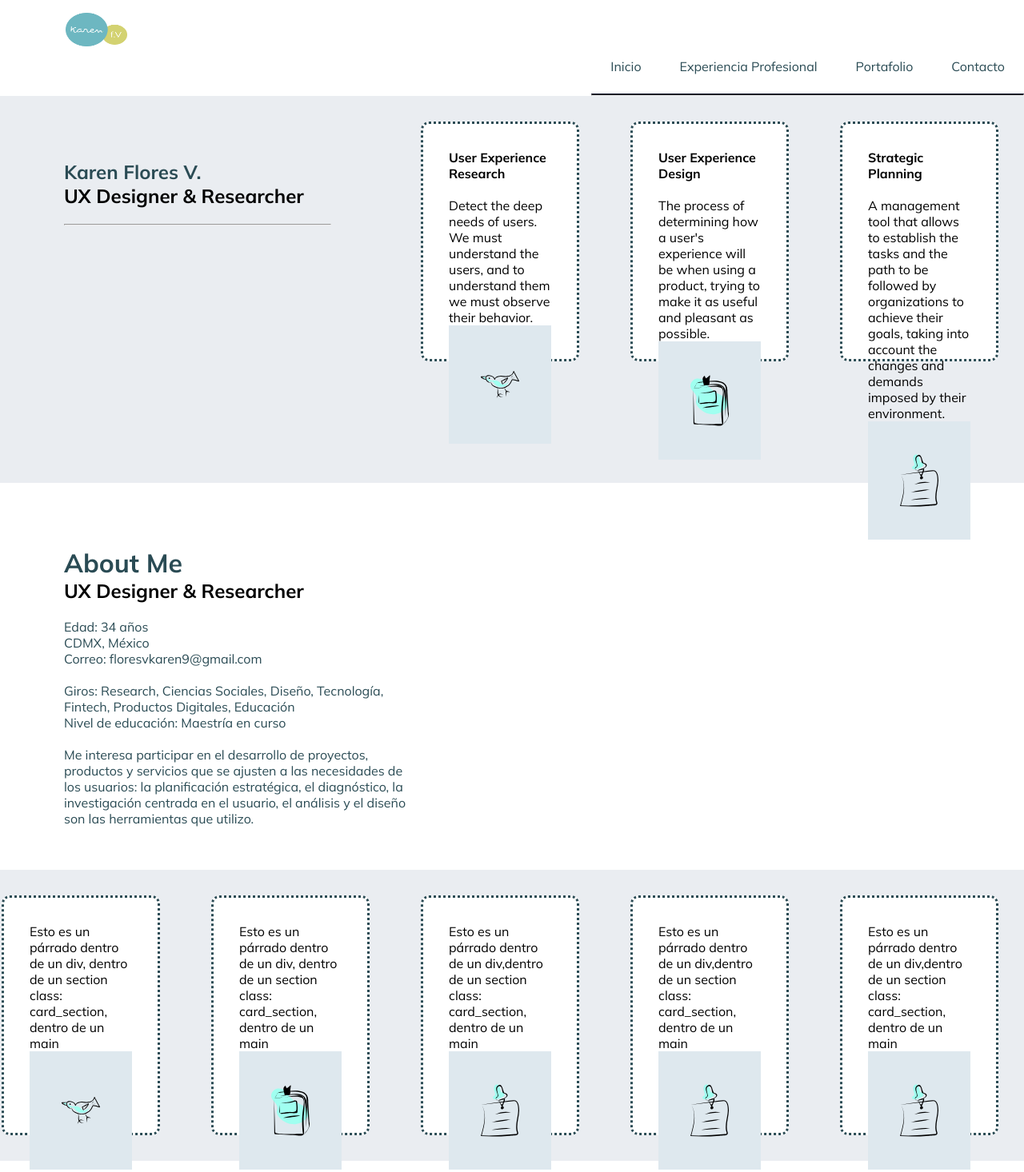
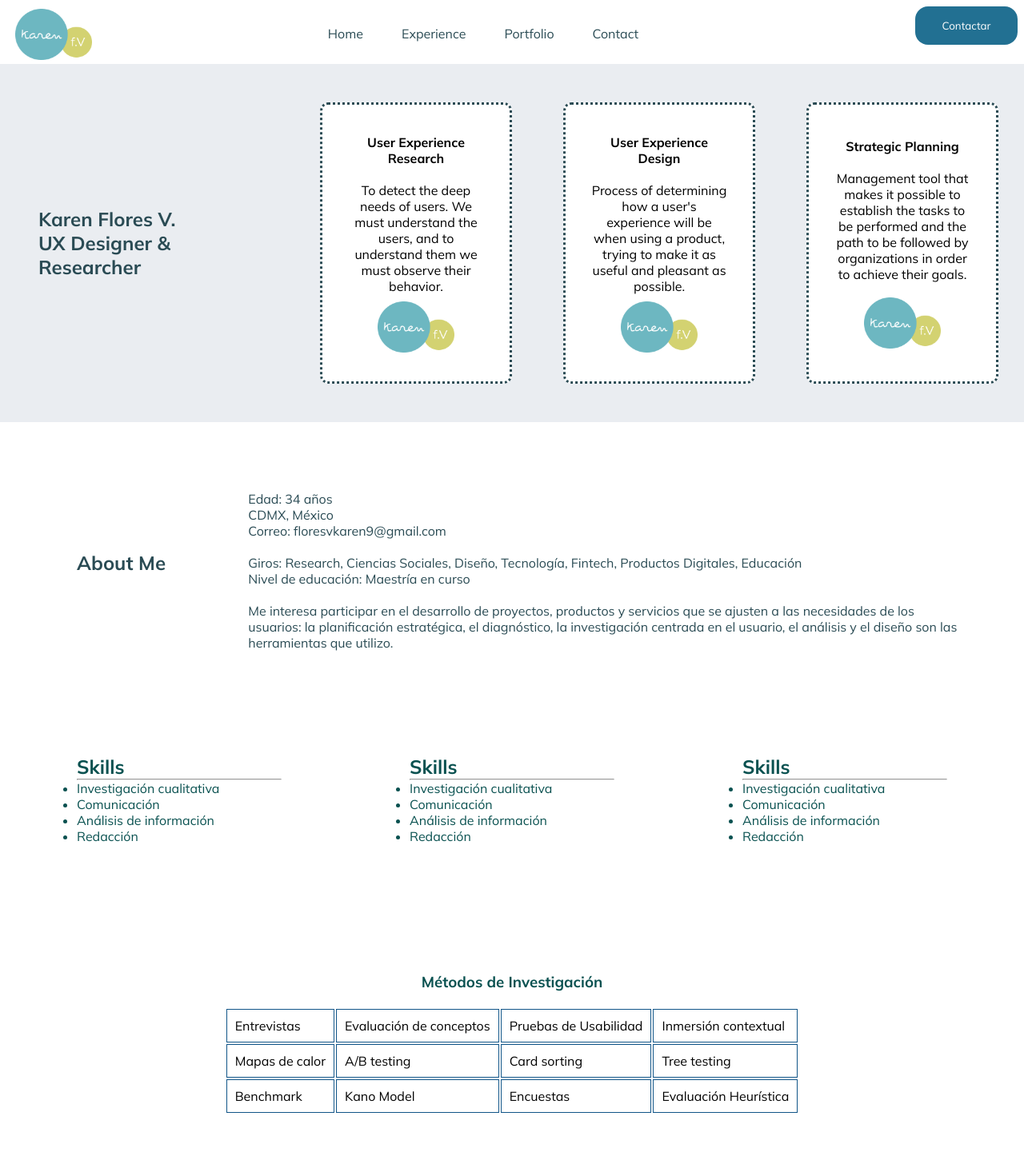
Before and after one commit to NinaWup/cvkaren_devef, a plain HTML site: page index.html in a window 1280 px wide. Shown: the top 1466 px of the page at 80% size. Drawn offline with Linux system fonts and the light colour scheme.

Commit message:
new flexbox style

```diff
--- a/index.html
+++ b/index.html
@@ -7,6 +7,7 @@
     <meta name="viewport" content="width=device-width, initial-scale=1.0">
     <link rel="preconnect" href="https://fonts.googleapis.com">
     <link rel="preconnect" href="https://fonts.gstatic.com" crossorigin>
+    <link rel="stylesheet" href="https://cdnjs.cloudflare.com/ajax/libs/font-awesome/6.0.0-beta3/css/all.min.css">
     <link
         href="https://fonts.googleapis.com/css2?family=Lato:wght@700&family=Mulish:ital,wght@0,300;0,400;0,700;1,300&display=swap"
         rel="stylesheet">
@@ -16,67 +17,86 @@
 </head>
 
 <body>
-    <header class="header_fit">
-        <img class="img_logo" src="./Ilustraciones/logokaren.png" alt="logokaren">
-        <nav class="menu">
-            <ul class="lista_menu">
-                <li class="menu_element"><a href="#">Inicio</a></li>
-                <li class="menu_element"> <a href="./paginas/experiencia.html">Experiencia Profesional</a></li>
-                <li class="menu_element"> <a href="./paginas/portafolio.html">Portafolio</a></li>
-                <li class="menu_element"> <a href="./paginas/contacto.html">Contacto</a></li>
+    <header>
+
+        <nav>
+            <div class="logo_container">
+                <img class="logo_img" src="./Ilustraciones/logokaren.png" alt="logokaren">
+            </div>
+
+
+            <div class="menu_container">
+                <ul class="menu_list">
+                    <li class="menu_element"><a href="#">Home</a></li>
+                    <li class="menu_element"> <a href="./paginas/experiencia.html">Experience</a></li>
+                    <li class="menu_element"> <a href="./paginas/portafolio.html">Portfolio</a></li>
+                    <li class="menu_element"> <a href="./paginas/contacto.html">Contact</a></li>
                 </ul>
-            <hr class="hr_solid">
+            </div>
+
+            <button class="btn_primary">Contactar</button>
         </nav>
-
     </header>
 
-    <Section class="card_section">
-        <div class="text_presentacion">
-            <h1> Karen Flores V.</h1>
-            <h2> UX Designer & Researcher</h2>
+    <section class="intro_section">
+        <div class="first_title">
+            <h1> Karen Flores V. <br>
+                UX Designer & Researcher</h1>
+        </div>
+        <section class="card_section">
+
+            <div class="card">
+                <div class="card_text">
+                    <h4>User Experience Research</h4>
                     <br>
-            <hr>
+                    <p>To detect the deep needs of users. We must understand the users,
+                        and to understand them we must observe their behavior.
+                    </p>
+                </div>
+                <div class="card_img">
+                    <img class="logo_img" src="./Ilustraciones/logokaren.png" alt="logokaren">
+                </div>
+
             </div>
 
             <div class="card">
-            <h4>User Experience Research</h4>
-            <br>
-            <p>Detect the deep needs of users. We must understand the users,
-                and to understand them we must observe their behavior.
-            </p>
-
-            <div class="img_container2">
-                <img class="img_card" src="Ilustraciones/bird.svg" alt="bird">
-            </div>
-
-        </div>
-        <div class="card">
+                <div class="card_text">
                     <h4>User Experience Design</h4>
                     <br>
-            <p>The process of determining how a user's experience will be when using
-                a product, trying to make it as useful and pleasant as possible.
+                    <p>Process of determining how a user's experience will be when using a product,
+                        trying to make it as useful and pleasant as possible.
                     </p>
-            <div class="img_container2">
-                <img class="img_card" src="Ilustraciones/bookmark.svg" alt="book">
+                </div>
+                <div class="card_img">
+                    <img class="logo_img" src="./Ilustraciones/logokaren.png" alt="logokaren">
                 </div>
             </div>
             <div class="card">
+                <div class="card_text">
                     <h4>Strategic Planning</h4>
                     <br>
-            <p>A management tool that allows to establish the tasks and the path to be
-                followed by organizations to achieve their goals, taking into account
-                the changes and demands imposed by their environment.
+                    <p>Management tool that makes it possible to establish the tasks to be performed
+                        and the path to be followed by organizations in order to achieve their goals.
                     </p>
-            <div class="img_container2">
-                <img class="img_card" src="Ilustraciones/file.svg" alt="file">
+                </div>
+                <div class="card_img">
+                    <img class="logo_img" src="./Ilustraciones/logokaren.png" alt="logokaren">
                 </div>
             </div>
-    </Section>
+
+        </section>
+
+    </section>
 
 
+    <section class="aboutme_section">
+
+        <div class="title_aboutme">
+            <h1> About Me</h1>
+        </div>
+
         <div class="text_presentacion">
-        <h1> About Me</h1>
-        <h2> UX Designer & Researcher</h2>
+
             <br>
             <p> Edad: 34 años </p>
             <p> CDMX, México </p>
@@ -94,53 +114,12 @@
                 el análisis y el diseño son las herramientas que utilizo.</p>
         </div>
 
+    </section>
 
-
-    <Section class="card_section">
-        <div class="card">
-            <p> Esto es un párrado dentro de un div, dentro de un section class: card_section,
-                dentro de un main</p>
-            <div class="img_container2">
-                <img class="img_card" src="Ilustraciones/bird.svg" alt="bird">
-            </div>
-
-        </div>
-        <div class="card">
-            <p> Esto es un párrado dentro de un div, dentro de un section class: card_section,
-                dentro de un main</p>
-            <div class="img_container2">
-                <img class="img_card" src="Ilustraciones/bookmark.svg" alt="book">
-            </div>
-        </div>
-        <div class="card">
-            <p> Esto es un párrado dentro de un div,dentro de un section class: card_section,
-                dentro de un main</p>
-            <div class="img_container2">
-                <img class="img_card" src="Ilustraciones/file.svg" alt="file">
-            </div>
-        </div>
-        <div class="card">
-            <p> Esto es un párrado dentro de un div,dentro de un section class: card_section,
-                dentro de un main</p>
-            <div class="img_container2">
-                <img class="img_card" src="Ilustraciones/file.svg" alt="file">
-            </div>
-        </div>
-        <div class="card">
-            <p> Esto es un párrado dentro de un div,dentro de un section class: card_section,
-                dentro de un main</p>
-            <div class="img_container2">
-                <img class="img_card" src="Ilustraciones/file.svg" alt="file">
-            </div>
-        </div>
-
-    </Section>
-    <section class="detalles">
-        <div class="estilo_lista">
-            <h3>Skills</h3>
-            <br>
+    <section class="details_section">
+        <div class="list_details">
+            <h2>Skills</h2>
             <hr>
-            <br>
             <ul>
                 <li>Investigación cualitativa</li>
                 <li>Comunicación</li>
@@ -148,37 +127,27 @@
                 <li>Redacción</li>
             </ul>
         </div>
-        <div class="estilo_lista">
-            <h3>Proceso de Design Thinking</h3>
-            <br>
+        <div class="list_details">
+            <h2>Skills</h2>
             <hr>
-            <br>
             <ul>
-                <li>Empatizar</li>
-                <li>Definir</li>
-                <li>Idear</li>
-                <li>Prototipar</li>
-                <li>Testear</li>
+                <li>Investigación cualitativa</li>
+                <li>Comunicación</li>
+                <li>Análisis de información</li>
+                <li>Redacción</li>
             </ul>
         </div>
-        <div class="estilo_lista">
-            <h3>Software, Idiomas & Frameworks</h3>
-            <br>
+        <div class="list_details">
+            <h2>Skills</h2>
             <hr>
-            <br>
             <ul>
-                <li>Inglés (Professional Working)</li>
-                <li>Adobe Creative Suite (Photoshop, XD,Illustrator,
-                    InDesign)</li>
-                <li>Figma</li>
-                <li>Monday, Asana, Clickup, Jira.</li>
-                <li>Obs video, Useberry, Maze, Optimalworkshop</li>
-                <li>Google Workspace y Outlook</li>
-                <li>Scrum, Design Thinking, Lean</li>
+                <li>Investigación cualitativa</li>
+                <li>Comunicación</li>
+                <li>Análisis de información</li>
+                <li>Redacción</li>
+            </ul>
+        </div>
 
-            </ul>
-
-        </div>
     </section>
 
     <section class="table_section">
--- a/styles.css
+++ b/styles.css
@@ -3,7 +3,8 @@
 
 /*estilos generales*/
 
-/*estoy añadiendo una linea de comentario para probar como hacer pull*/
+
+
 
 * {
     Margin: 0;
@@ -14,21 +15,20 @@
 
 /*selectores de etiqueta*/
 
-h1 {
-    color: #2A4B54;
+nav {
+    display: flex;
+    height: 5rem;
+    padding: 0.5rem;
+    justify-content: space-between;
+
 }
-
 
 a {
     text-decoration: none;
     color: #2A4B54;
+    font-weight: 500;
 }
 
-a:hover {
-
-    color: #D3D271;
-    font-style: normal;
-}
 
 main {
 
@@ -56,35 +56,27 @@ footer {
 
 }
 
-/*selectores de clase*/
 
-.header_fit {
-    display: flex;
-    justify-content: end;
-    height: 120px;
+
+
+
+/*navegation menu*/
+
+.logo_container {
+    padding: 0.2rem;
+    height: 4rem;
+    width: 3rem;
+    margin-left: 0.5rem;
 }
 
-.img_logo {
-    margin-left: 1em;
-    padding: 1em;
-    position:absolute;
-    width: 109px;
-    height: 74px;
-    left: 50px;
+.logo_img {
+    height: 4rem;
+    width: 6rem;
 }
 
-.menu {
-    color: #2A4B54;
-    font-style: normal;
-    display: block;
-    align-self: flex-end;
-
-}
-
-.lista_menu {
+.menu_list {
     display: flex;
     list-style: none;
-    justify-content: flex-end;
 
 }
 
@@ -94,20 +86,128 @@ footer {
 
 }
 
+.menu_list li a:hover {
+    color: rgb(6, 74, 77);
+    font-weight: 600;
+}
+
+.btn_primary {
+    width: 8rem;
+    height: 3rem;
+    background-color: rgb(34, 112, 146);
+    color: white;
+    border: none;
+    border-radius: 1rem;
+    cursor: pointer;
+}
+
+
+/*introduction section*/
+
+.intro_section {
+    display: flex;
+    background-color: rgb(234, 237, 241);
+    height: 28em;
+}
+
+
+.first_title {
+    padding: 1em;
+    margin: 2em;
+    width: 20em;
+    color: #2A4B54;
+    display: flex;
+    align-items: center;
+
+}
+
+.card_section {
+    display: flex;
+    align-items: center;
+    justify-content: space-between;
+    background-color: rgb(234, 237, 241);
+}
+
+.card {
+    width: 15em;
+    height: 22em;
+    margin: 2em;
+    padding: 2em;
+    border:dotted #2A4B54;
+    background-color: rgb(255, 255, 255);
+    border-radius: 10px;
+    display: flex;
+    flex-wrap: wrap;
+    justify-content: center;
+    align-items: center;
+}
+
+.card_text {
+text-align: center;
+}
+.card_img {
+    height: 4rem;
+    width: 6rem;
+}
+
+
+/*section about me*/
+.aboutme_section {
+    display: flex;
+    align-items: center;
+    height: 18em;
+    padding: 1em;
+    margin: 2em;
+}
+
+.text_presentacion {
+    padding: 1em;
+    margin: 1em;
+    color: #2A4B54;
+}
+
+.title_aboutme {
+
+    padding: 1em;
+    margin: 2em;
+    width: 20em;
+    color: #2A4B54;
+    display: flex;
+    align-items: center;
+
+}
+
+/*section details*/
+
+
+.details_section {
+    margin: 2em;
+    padding: 2em;
+    display: flex;
+    height: 15em;
+    display: flex;
+    justify-content: space-between;
+}
+
+.list_details {
+    color: rgb(9, 81, 80);
+    margin: 1em;
+    padding: 1em;
+    width: 25%;
+
+}
+
+
+
+
+
 .hr_solid {
     border-top: 2px solid rgb(3, 9, 37);
 }
 
-.text_presentacion {
-    padding: 3em;
-    margin: 2em;
-    width: 540px;
-    height: 420px;
 
-}
-.text_presentacion p {
-    color: #2A4B54;
-}
+
+
 .img_container {
     margin-top: 6em;
     margin-left: 3em;
@@ -121,22 +221,9 @@ footer {
 }
 
 
-.card_section {
-    display: flex;
-    justify-content:flex-end;
-    background-color: rgb(234, 237, 241);
-}
 
-.card {
-    width: 220px;
-    height: 300px;
-    margin: 2em;
-    padding: 2em;
-    border:dotted #2A4B54;
-    justify-content: center;
-    background-color: rgb(255, 255, 255);
-    border-radius: 10px;
-}
+
+
 
 .img_container2 {
     display: flex;
@@ -145,26 +232,10 @@ footer {
     background-color: rgb(222, 232, 238);
 }
 
-.img_card {
-    width: 80px;
-    height: 100px;
-    margin: 1em;
-    padding: 1em;
-}
 
-.detalles {
-    margin: 2em;
-    padding: 1em;
-    display: flex;
-    justify-content: flex-end;
-}
 
-.estilo_lista {
-    color: rgb(9, 81, 80);
-    margin: 1em;
-    padding: 1em;
 
-}
+
 
 .table_section {
     display:flexbox;
```
Lines whose indentation alone changed are shown as unchanged.
